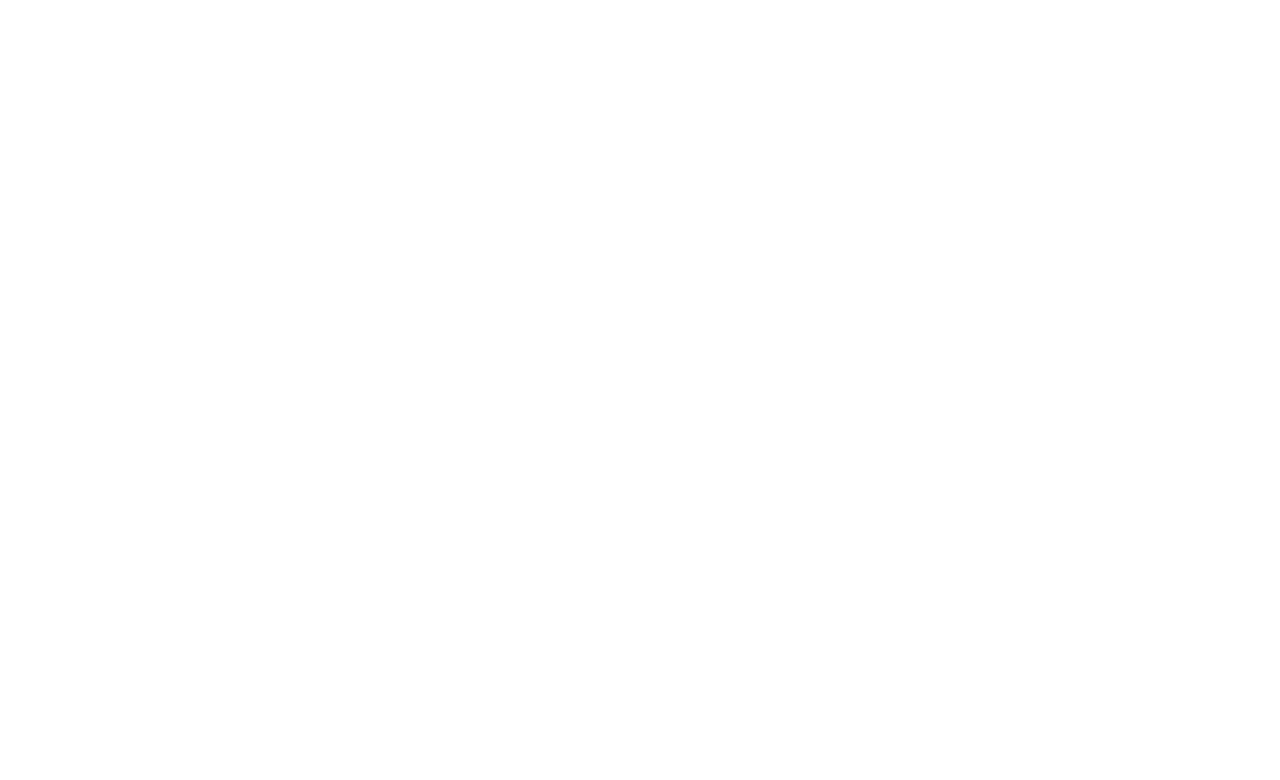
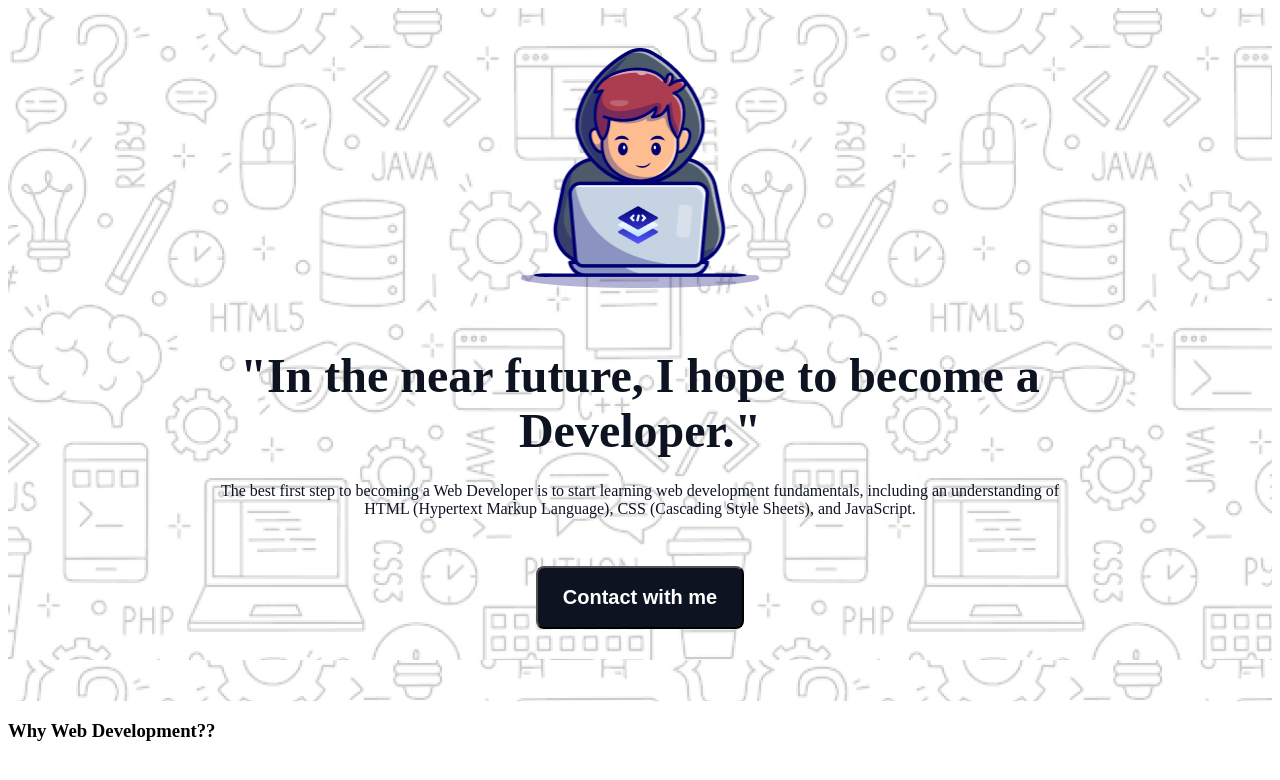
Before and after one commit to muhib085/Assignment-01, a plain HTML site: page index.html in a window 1280 px wide. Drawn offline with Linux system fonts and the light colour scheme; a web font is replaced by a local one.

Commit message:
banner part done and web-development part start

```diff
--- a/index.html
+++ b/index.html
@@ -1,14 +1,36 @@
 <!DOCTYPE html>
 <html lang="en">
+
 <head>
     <meta charset="UTF-8">
     <meta name="viewport" content="width=device-width, initial-scale=1.0">
     <title>Assignment-01</title>
+    <link rel="preconnect" href="https://fonts.googleapis.com">
+    <link rel="preconnect" href="https://fonts.gstatic.com" crossorigin>
+    <link href="https://fonts.googleapis.com/css2?family=Azeret+Mono:ital,wght@0,100..900;1,100..900&display=swap"
+        rel="stylesheet">
     <link rel="stylesheet" href="styles/style.css">
 </head>
-<body>
+
+<body class="azeret-mono-normal">
     <header>
+        <section class="banner-container">
+            <img src="assets/Group.png" alt="">
+            <h2>"In the near future, I hope to become a Developer."</h2>
+            <p>The best first step to becoming a Web Developer is to start learning web development fundamentals,
+                including an understanding of HTML (Hypertext Markup Language), CSS (Cascading Style Sheets), and
+                JavaScript.</p>
+                <button class="contact-btn">Contact with me</button>
+        </section>
+    </header>
+    <main>
+        <!-- web-development section start -->
+        <section class="web-developer">
+            <div class="section-banner">
+                <h3>Why Web Development??</h3>
+            </div>
+        </section>
+    </main>
+</body>
 
-    </header>
-</body>
 </html>
--- a/styles/style.css
+++ b/styles/style.css
@@ -0,0 +1,43 @@
+/* font styles */
+.azeret-mono-normal> {
+    font-family: "Azeret Mono", monospace;
+    font-optical-sizing: auto;
+    font-style: normal;
+}
+
+/* banner styles */
+
+.banner-container {
+    background-image: url("../assets/Hero-bg.png");
+    text-align: center;
+    padding: 40px 200px;
+}
+
+.banner-container img {
+    width: 240.28px;
+    height: 240px;
+    margin-bottom: 32px;
+}
+
+.banner-container h2 {
+    color: rgb(13, 19, 33);
+    font-size: 48px;
+    font-weight: 800;
+    margin: 24px 0px;
+}
+
+.banner-container p {
+    color: #0D1321;
+}
+
+.contact-btn {
+    width: 208px;
+    height: 63px;
+    margin: 32px 0px;
+    color: white;
+    cursor: pointer;
+    font-size: 20px;
+    font-weight: 600;
+    border-radius: 8px;
+    background: rgb(13, 19, 33);
+}
```
